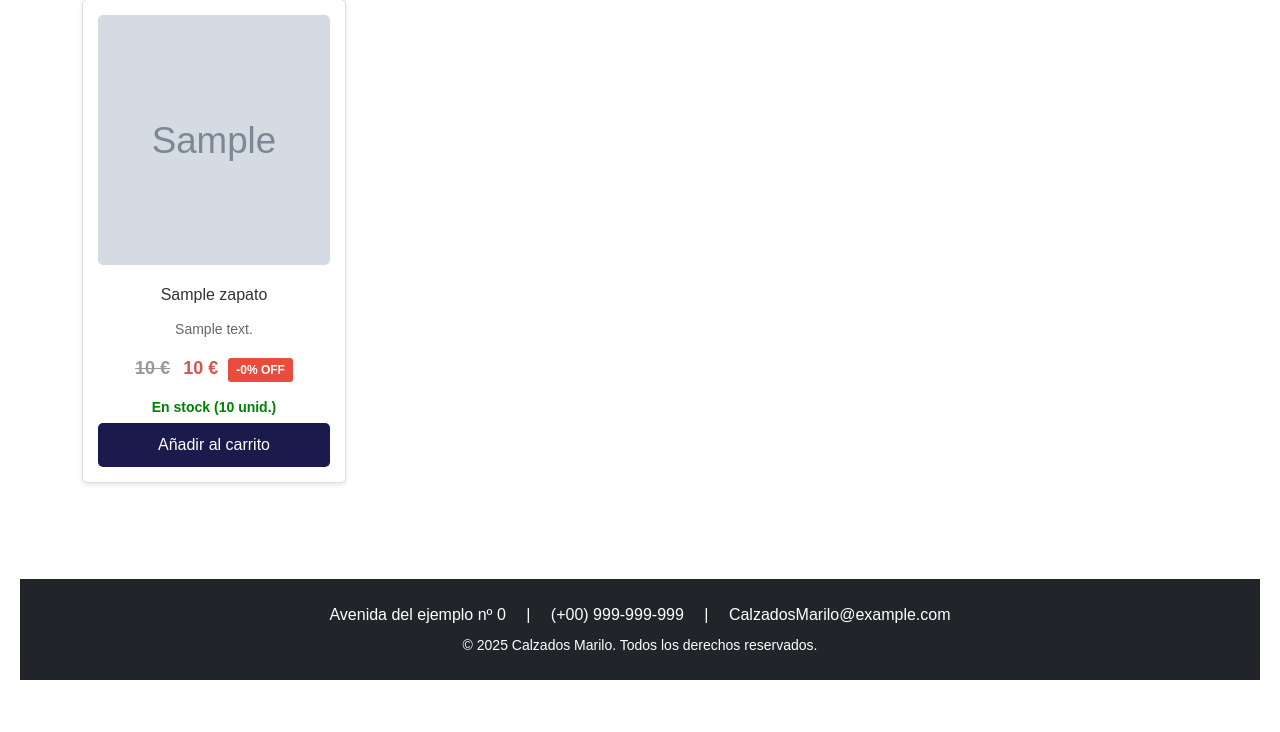
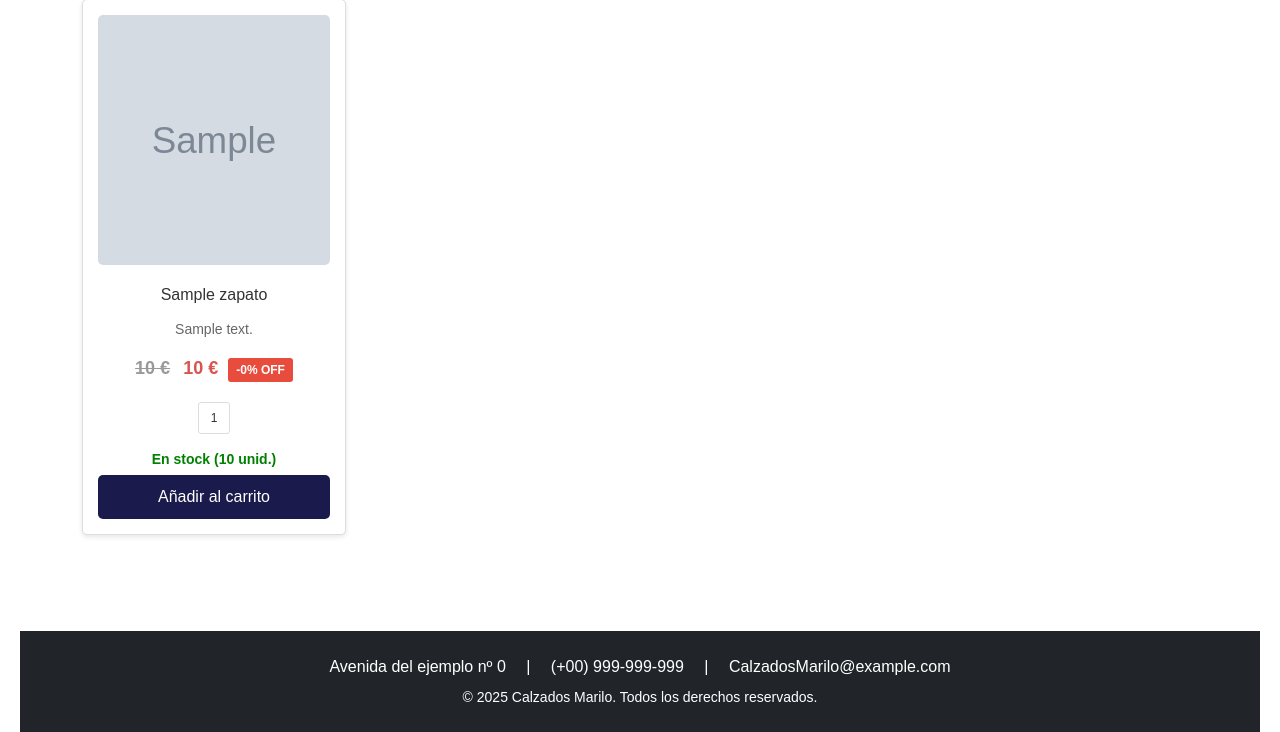
Before and after one commit to miniluz/tienda-calzados-marilo, a Django app: page /catalog/ in a window 1280 px wide. Shown: the part 442-1174 px from the top of the page. Before the commit the page ends 1122 px from the top, so only its background shows below. Run offline with Django 5.2, Linux system fonts and the light colour scheme; tables that the repository leaves empty hold one stand-in row (values such as "Sample post"); grey boxes marked "Sample" are stand-in pictures; parts of the project's set-up code (start-up, migrations or seed data) failed here and were passed over.

Commit message:
feat: :sparkles: Add size selector component to catalog cards

```diff
--- a/catalog/templates/catalog/zapato_list.html
+++ b/catalog/templates/catalog/zapato_list.html
@@ -127,6 +127,48 @@
     .filter-section h5 {
         margin-bottom: 15px;
     }
+
+    .size-selector {
+        display: flex;
+        flex-wrap: wrap;
+        gap: 5px;
+        margin: 10px 0;
+        justify-content: center;
+    }
+
+    .size-box {
+        width: 32px;
+        height: 32px;
+        border: 1px solid #ddd;
+        border-radius: 3px;
+        display: flex;
+        align-items: center;
+        justify-content: center;
+        font-size: 12px;
+        font-weight: 500;
+        background-color: white;
+        cursor: pointer;
+        transition: all 0.2s ease;
+        color: #333;
+    }
+
+    .size-box:hover:not(.disabled) {
+        border-color: #1a1a4d;
+        background-color: #f0f0f0;
+    }
+
+    .size-box.disabled {
+        background-color: #e9ecef;
+        color: #adb5bd;
+        cursor: not-allowed;
+        opacity: 0.6;
+    }
+
+    .size-box.selected {
+        background-color: #1a1a4d;
+        color: white;
+        border-color: #1a1a4d;
+    }
 </style>
 {% endblock %}
 
@@ -201,6 +243,7 @@
                     <span>{{ zapato.precio }} €</span>
                 {% endif %}
             </p>
+            <div class="size-selector" data-product-id="{{ zapato.id }}"></div>
             <p class="status">
                 <span class="stock-display" data-product-id="{{ zapato.id }}">Calculando...</span>
             </p>
@@ -264,6 +307,7 @@
 
             const stockDisplay = document.querySelector(`.stock-display[data-product-id="${card.getAttribute('data-product-id')}"]`);
             const addButton = card.querySelector('.add-button');
+            const sizeSelector = card.querySelector(`.size-selector[data-product-id="${card.getAttribute('data-product-id')}"]`);
 
             if (stockDisplay) {
                 if (totalStock > 0) {
@@ -277,6 +321,37 @@
                     }
                 }
             }
+
+            // Render size selector
+            if (sizeSelector && tallas.length > 0) {
+                // Sort sizes numerically
+                const sortedTallas = tallas.sort((a, b) => a.talla - b.talla);
+
+                sortedTallas.forEach(talla => {
+                    const sizeBox = document.createElement('div');
+                    sizeBox.className = 'size-box';
+                    sizeBox.textContent = talla.talla;
+                    sizeBox.dataset.talla = talla.talla;
+                    sizeBox.dataset.stock = talla.stock;
+
+                    if (talla.stock === 0) {
+                        sizeBox.classList.add('disabled');
+                    } else {
+                        sizeBox.addEventListener('click', function(e) {
+                            e.preventDefault();
+                            e.stopPropagation();
+                            // Remove selected class from siblings
+                            sizeSelector.querySelectorAll('.size-box').forEach(box => {
+                                box.classList.remove('selected');
+                            });
+                            // Add selected class to clicked box
+                            this.classList.add('selected');
+                        });
+                    }
+
+                    sizeSelector.appendChild(sizeBox);
+                });
+            }
         });
     });
 </script>
```
